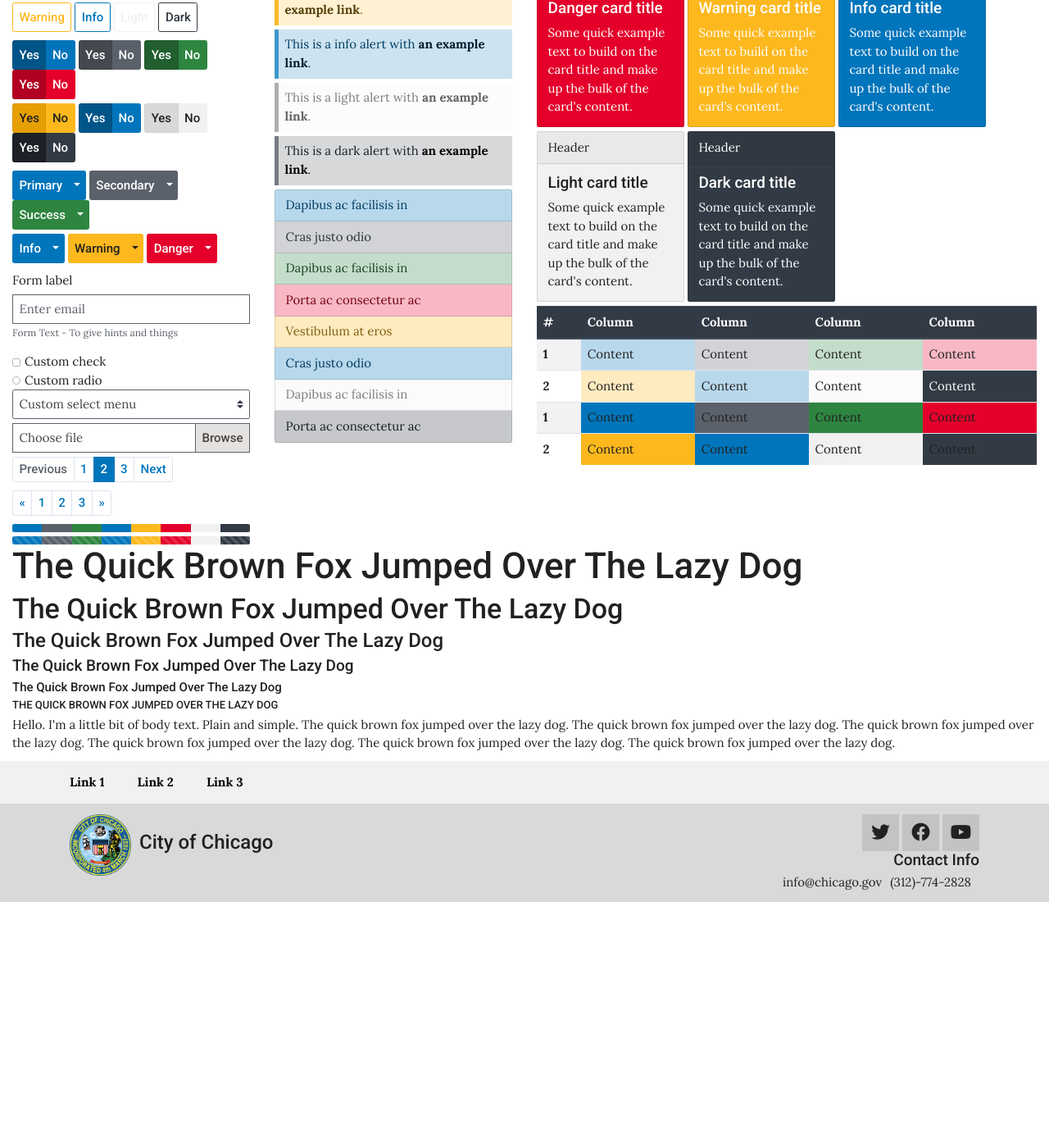
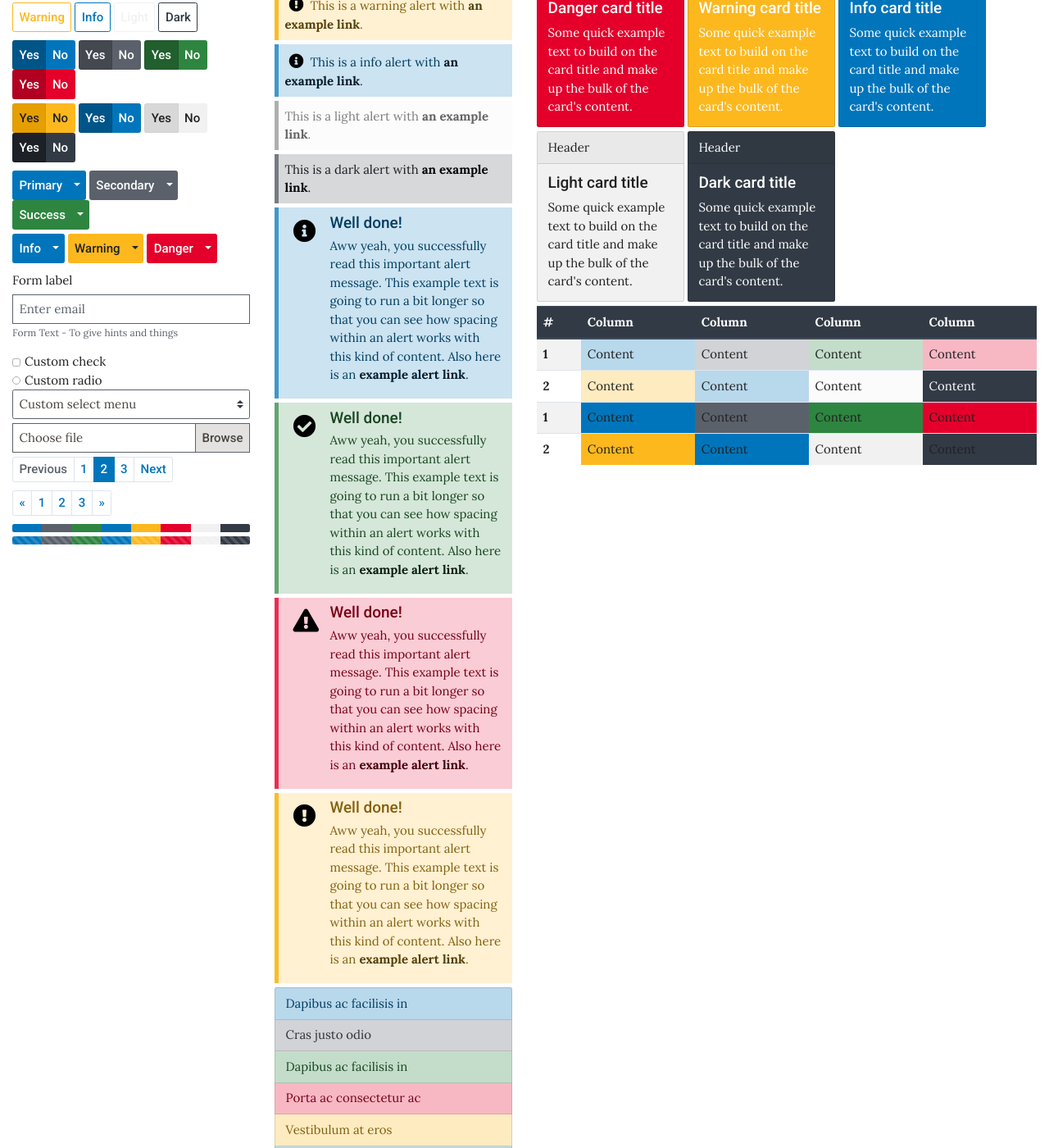
Before and after one commit to Chicago/design-cds-bootstrap, a Jekyll site: the page built from index.md, in a window 1280 px wide and 1400 px high, scrolled down 509 px. Shown: the whole window at 82% size. Built offline with Jekyll 4.4.1, drawn with Linux system fonts in a browser that asks for light colours; some web fonts are replaced; before the commit the page ends 1609 px from its top, so only the background shows below that.

Commit message:
Added extended alerts into the demo page

```diff
--- a/index.md
+++ b/index.md
@@ -356,22 +356,22 @@ layout: page
 
       <!--Alerts-->
       <div class="mb-2 alert alert-primary" role="alert">
-        This is a primary alert with <a href="#" class="alert-link">an example link</a>.
+        <div class="alert-icon-sm"><i class="fas fa-info-circle"></i></div>This is a primary alert with <a href="#" class="alert-link">an example link</a>.
       </div>
       <div class="mb-2 alert alert-secondary" role="alert">
         This is a secondary alert with <a href="#" class="alert-link">an example link</a>.
       </div>
       <div class="mb-2 alert alert-success" role="alert">
-        This is a success alert with <a href="#" class="alert-link">an example link</a>.
+        <div class="alert-icon-sm"><i class="fas fa-check-circle"></i></div>This is a success alert with <a href="#" class="alert-link">an example link</a>.
       </div>
       <div class="mb-2 alert alert-danger" role="alert">
-        This is a danger alert with <a href="#" class="alert-link">an example link</a>.
+        <div class="alert-icon-sm"><i class="fas fa-exclamation-triangle"></i></div>This is a danger alert with <a href="#" class="alert-link">an example link</a>.
       </div>
       <div class="mb-2 alert alert-warning" role="alert">
-        This is a warning alert with <a href="#" class="alert-link">an example link</a>.
+        <div class="alert-icon-sm"><i class="fas fa-exclamation-circle"></i></div>This is a warning alert with <a href="#" class="alert-link">an example link</a>.
       </div>
       <div class="mb-2 alert alert-info" role="alert">
-        This is a info alert with <a href="#" class="alert-link">an example link</a>.
+        <div class="alert-icon-sm"><i class="fas fa-info-circle"></i></div>This is a info alert with <a href="#" class="alert-link">an example link</a>.
       </div>
       <div class="mb-2 alert alert-light" role="alert">
         This is a light alert with <a href="#" class="alert-link">an example link</a>.
@@ -379,6 +379,44 @@ layout: page
       <div class="mb-2 alert alert-dark" role="alert">
         This is a dark alert with <a href="#" class="alert-link">an example link</a>.
       </div>
+
+
+<!-- EXTENDED CARDS -->
+      <div class="mb-2 alert alert-primary" role="alert">
+          <div class="alert-icon-lg"><i class="fas fa-info-circle"></i></div>
+          <div class="alert-content">
+              <h4 class="alert-heading">Well done!</h4>
+              <p>Aww yeah, you successfully read this important alert message. This example text is going to run a bit longer so that
+                you can see how spacing within an alert works with this kind of content. Also here is an <a href="javascript:void(0)" class="alert-link">example alert link</a>.</p>
+          </div>
+        </div>
+
+        <div class="mb-2 alert alert-success" role="alert">
+            <div class="alert-icon-lg"><i class="fas fa-check-circle"></i></div>
+            <div class="alert-content">
+                <h4 class="alert-heading">Well done!</h4>
+                <p>Aww yeah, you successfully read this important alert message. This example text is going to run a bit longer so that
+                  you can see how spacing within an alert works with this kind of content. Also here is an <a href="javascript:void(0)" class="alert-link">example alert link</a>.</p>
+            </div>
+          </div>
+
+          <div class="mb-2 alert alert-danger" role="alert">
+              <div class="alert-icon-lg"><i class="fas fa-exclamation-triangle"></i></div>
+              <div class="alert-content">
+                  <h4 class="alert-heading">Well done!</h4>
+                  <p>Aww yeah, you successfully read this important alert message. This example text is going to run a bit longer so that
+                    you can see how spacing within an alert works with this kind of content. Also here is an <a href="javascript:void(0)" class="alert-link">example alert link</a>.</p>
+              </div>
+            </div>
+
+            <div class="mb-2 alert alert-warning" role="alert">
+                <div class="alert-icon-lg"><i class="fas fa-exclamation-circle"></i></div>
+                <div class="alert-content">
+                    <h4 class="alert-heading">Well done!</h4>
+                    <p>Aww yeah, you successfully read this important alert message. This example text is going to run a bit longer so that
+                      you can see how spacing within an alert works with this kind of content. Also here is an <a href="javascript:void(0)" class="alert-link">example alert link</a>.</p>
+                </div>
+              </div>
 
 
       <div class="mt-2">
```
